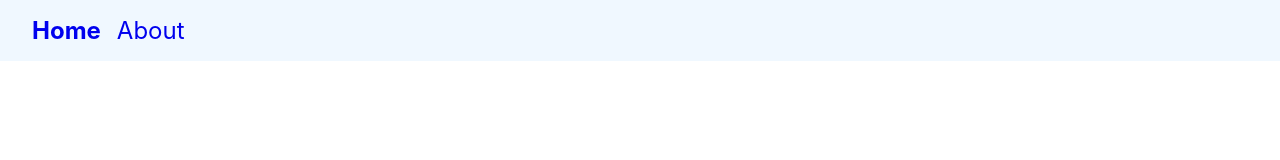
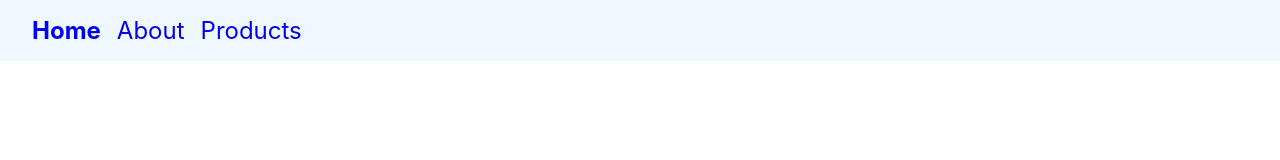
Before and after one commit to UtkarshPathrabe/React-Router-Demo, a React (Create React App) app: page / in a window 1280 px wide. Shown: the top 160 px of the page. Built offline with nearby package versions, Linux system fonts and the light colour scheme.

Commit message:
Update Navbar.jsx

```diff
--- a/src/components/Navbar.jsx
+++ b/src/components/Navbar.jsx
@@ -9,9 +9,10 @@
         };
     };
     return (
-        <nav>
+        <nav className="primary-nav">
             <NavLink style={navLinkStyles} to='/'>Home</NavLink>
             <NavLink style={navLinkStyles} to='/about'>About</NavLink>
+            <NavLink style={navLinkStyles} to='/products'>Products</NavLink>
         </nav>
     );
 };
```
